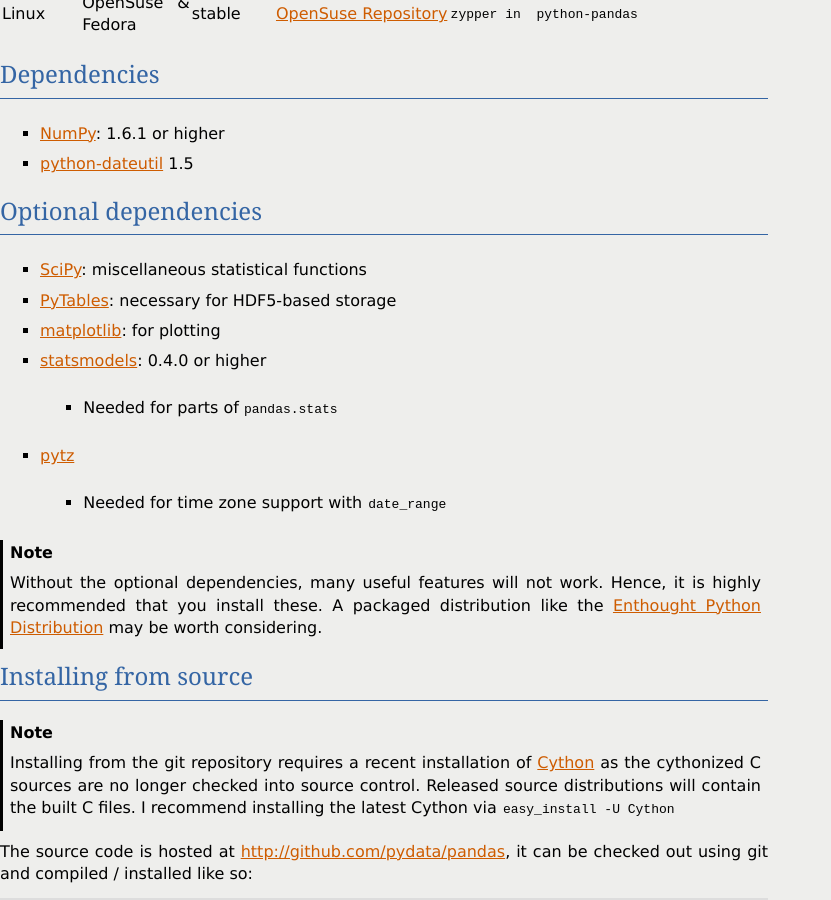
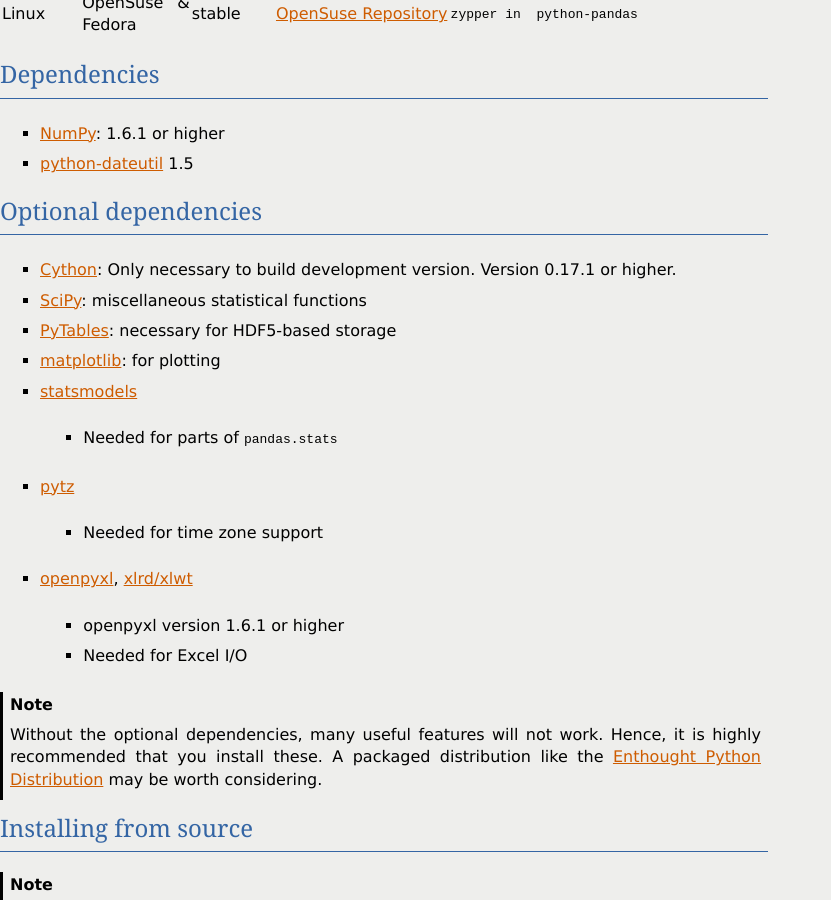
Before and after one commit to mobogaqc/pandas, a Sphinx documentation site: the page built from doc/source/install.rst, in a window 1280 px wide and 900 px high, scrolled down 1034 px. Shown: the whole window, without its empty margins (0-831 px from the left). Built offline with Sphinx 7.4.7, drawn with Linux system fonts in a browser that asks for light colours; formulas are drawn with MathJax 3; the version number is read from the project's files by our own code.

```diff
--- a/doc/source/install.rst
+++ b/doc/source/install.rst
@@ -68,16 +68,22 @@ Dependencies
   * `NumPy <http://www.numpy.org>`__: 1.6.1 or higher
   * `python-dateutil <http://labix.org/python-dateutil>`__ 1.5
 
+
 Optional dependencies
 ~~~~~~~~~~~~~~~~~~~~~
 
+  * `Cython <http://www.cython.org>`__: Only necessary to build development
+    version. Version 0.17.1 or higher.
   * `SciPy <http://www.scipy.org>`__: miscellaneous statistical functions
   * `PyTables <http://www.pytables.org>`__: necessary for HDF5-based storage
   * `matplotlib <http://matplotlib.sourceforge.net/>`__: for plotting
-  * `statsmodels <http://statsmodels.sourceforge.net/>`__: 0.4.0 or higher
+  * `statsmodels <http://statsmodels.sourceforge.net/>`__
      * Needed for parts of :mod:`pandas.stats`
   * `pytz <http://pytz.sourceforge.net/>`__
-     * Needed for time zone support with ``date_range``
+     * Needed for time zone support
+  * `openpyxl <http://packages.python.org/openpyxl/>`__, `xlrd/xlwt <http://www.python-excel.org/>`__
+     * openpyxl version 1.6.1 or higher
+     * Needed for Excel I/O
 
 .. note::
 
```
Also changed, not shown: README.rst (+5 -3 lines).
